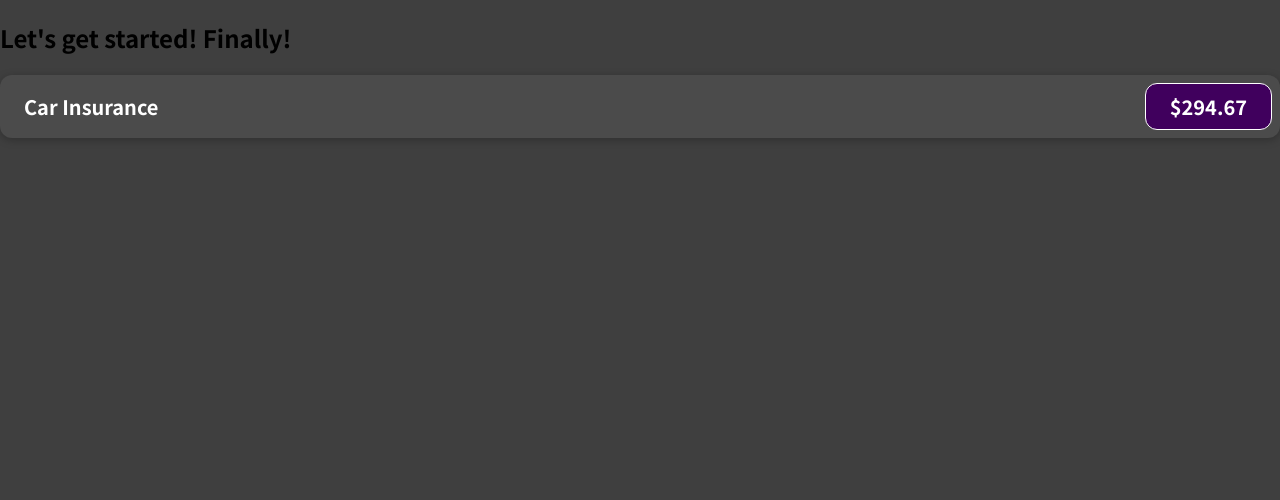
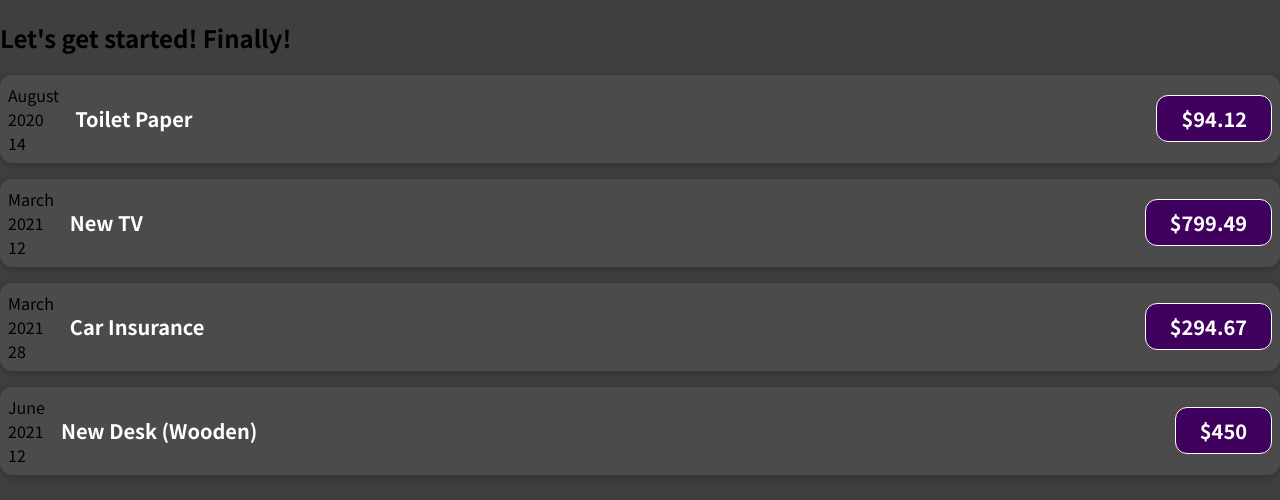
Before and after one commit to ErfoJS/react-course, a JavaScript app in the folder first-course-app/: page / in a window 1280 px wide. Shown: the top 500 px of the page. Built offline with nearby package versions, Linux system fonts and the light colour scheme.

Commit message:
added date absed on props.date

```diff
--- a/first-course-app/src/App.js
+++ b/first-course-app/src/App.js
@@ -1,10 +1,50 @@
 import ExpenseItem from "./components/ExpenseItem";
 
-function App() {
+function App(props) {
+  const expenses = [
+    {
+      id: "e1",
+      title: "Toilet Paper",
+      amount: 94.12,
+      date: new Date(2020, 7, 14),
+    },
+    { id: "e2", title: "New TV", amount: 799.49, date: new Date(2021, 2, 12) },
+    {
+      id: "e3",
+      title: "Car Insurance",
+      amount: 294.67,
+      date: new Date(2021, 2, 28),
+    },
+    {
+      id: "e4",
+      title: "New Desk (Wooden)",
+      amount: 450,
+      date: new Date(2021, 5, 12),
+    },
+  ];
   return (
     <div>
       <h2>Let's get started! Finally!</h2>
-      <ExpenseItem></ExpenseItem>
+      <ExpenseItem
+        title={expenses[0].title}
+        amount={expenses[0].amount}
+        date={expenses[0].date}
+      ></ExpenseItem>
+      <ExpenseItem
+        title={expenses[1].title}
+        amount={expenses[1].amount}
+        date={expenses[1].date}
+      ></ExpenseItem>
+      <ExpenseItem
+        title={expenses[2].title}
+        amount={expenses[2].amount}
+        date={expenses[2].date}
+      ></ExpenseItem>
+      <ExpenseItem
+        title={expenses[3].title}
+        amount={expenses[3].amount}
+        date={expenses[3].date}
+      ></ExpenseItem>
     </div>
   );
 }
--- a/first-course-app/src/components/ExpenseItem.js
+++ b/first-course-app/src/components/ExpenseItem.js
@@ -1,16 +1,20 @@
 import "./ExpenseItem.css";
 
-function ExpenseItem() {
-  const expenseDate = new Date(2021, 2, 29);
-  const expenseTitle = "Car Insurance";
-  const expenseAmount = 294.67;
+function ExpenseItem(props) {
+  const month = props.date.toLocaleString("en-US", { month: "long" });
+  const day = props.date.toLocaleString("en-US", { day: "2-digit" });
+  const year = props.date.getFullYear();
 
   return (
     <div className="expense-item">
-      <div>{expenseDate.toISOString}</div>
+      <div>
+        <div>{month}</div>
+        <div>{year}</div>
+        <div>{day}</div>
+      </div>
       <div className="expense-item__description">
-        <h2>{expenseTitle}</h2>
-        <div className="expense-item__price">${expenseAmount}</div>
+        <h2>{props.title}</h2>
+        <div className="expense-item__price">${props.amount}</div>
       </div>
     </div>
   );
```
Also changed, not shown: first-course-app/src/components/ExpenseDate.js (added).
